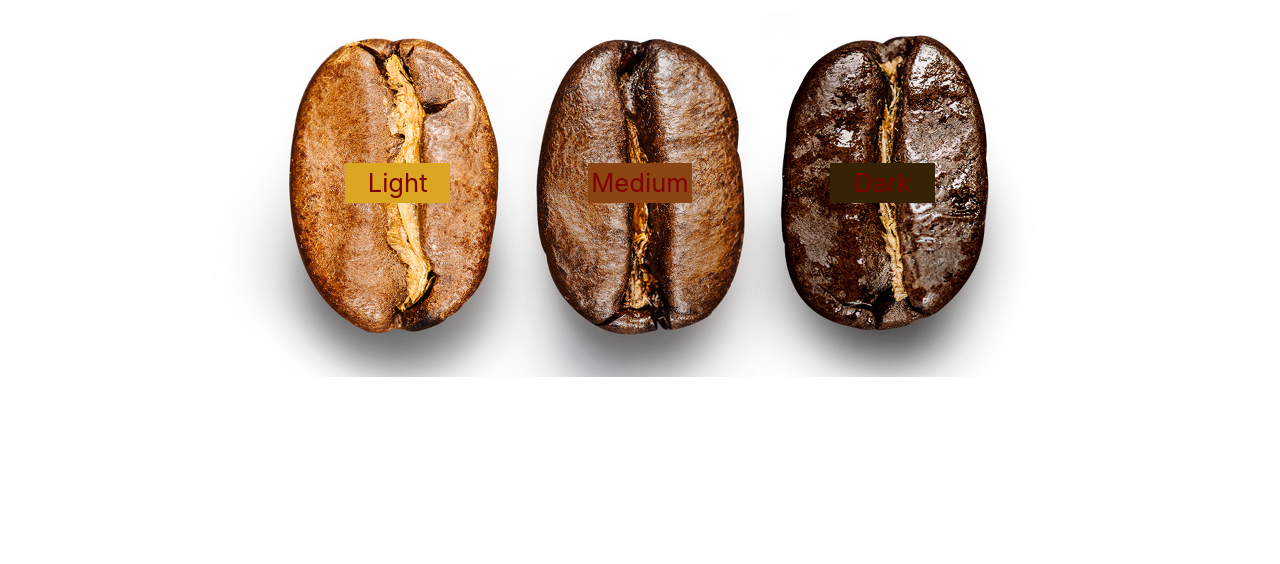
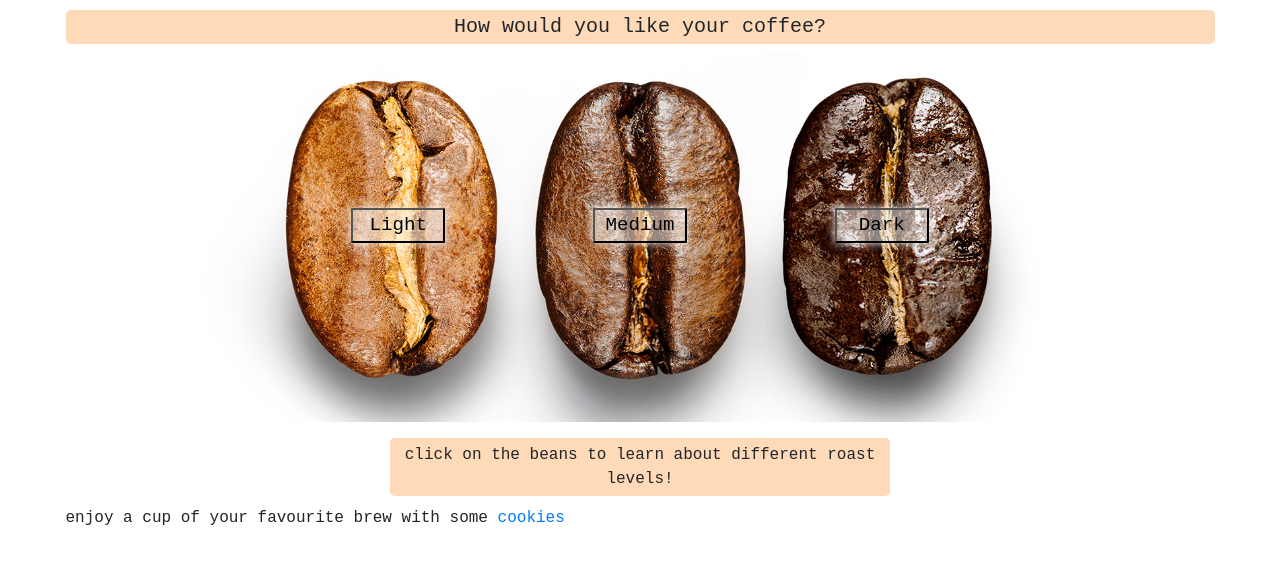
Before and after one commit to ApproxNeo/FED-2020-Assignment, a PHP site: page /coffee.html in a window 1280 px wide. Shown: the top 564 px of the page. Run offline with PHP 8.4, Linux system fonts and the light colour scheme; some libraries are stand-ins or nearby versions.

Commit message:
coffee.html

```diff
--- a/coffee.html
+++ b/coffee.html
@@ -16,18 +16,46 @@
 </head>
 
 <body>
+    <script>
+        function lightInfo() {
+            document.getElementById('roast-info').innerHTML = 'Light, or Blonde roast coffee, is a mellow-tasting coffee that may have tasting notes of fruit, or nuts. Light roast coffees have a high acidity, and their light colour is due to being roasted for a shorter period of time. This is also the reason why light roast coffee has the highest caffeine content among the roast profiles.';
+        }
+
+        function medInfo() {
+            document.getElementById('roast-info').innerHTML = 'Medium roast coffees are less acidic than light roast coffees, as they have been roasted for longer. The flavours of a medium roast coffee may resemble caramel, and these roasts tend to be more popular among coffee drinkers.';
+        }
+
+        function darkInfo() {
+            document.getElementById('roast-info').innerHTML = 'Dark roast coffee contains the least amount of caffeine in the roast profile spectrum, and are the least acidic. The flavour of the dark roast can be best described as the flavour most people associate with coffee.';
+        }
+    </script>
+
     <!--header-->
     <div class="row">
         <div class="col-sm-12 row-no-gutters">
             <div w3-include-html="header.html"></div>
         </div>
 
-        <div class="col-sm-12" id="roasts">
-            <figure><img src="images/coffee-images/roasts.jpg" /></figure>
-            <button id="light" type="button">Light</button>
-            <button id="medium" type="button">Medium</button>
-            <button id="dark" type="button">Dark</button>
-        </div>
+        <main>
+
+            <div class="col-sm-12" id="roasts">
+                <h5>How would you like your coffee?</h5>
+                <figure>
+                    <img src="images/coffee-images/roasts.jpg" />
+                </figure>
+                <button onclick="lightInfo()" id="light" type="button">Light</button>
+                <button onclick="medInfo()" id="medium" type="button">Medium</button>
+                <button onclick="darkInfo()" id="dark" type="button">Dark</button>
+                <div id="roast-caption">
+                    <p id="roast-info">click on the beans to learn about different roast levels!</p>
+                </div>
+            </div>
+
+            <div class="col-sm-12">
+                <p>enjoy a cup of your favourite brew with some <a id="cookielink" href="pastries.html">cookies</a></p>
+            </div>
+
+        </main>
 
         <div class="col-sm-12 footer">
             <div w3-include-html="footer.html"></div>
--- a/css/coffee.css
+++ b/css/coffee.css
@@ -1,5 +1,11 @@
-body
-{
+body {
+    font-family: Courier New, Courier, monospace;
+    font-weight: 500;
+}
+
+main{
+    margin:auto;
+    width:90%;
 }
 
 #roasts {
@@ -7,32 +13,65 @@ body
     text-align:center;
 }
 
+#roasts h5 {
+    margin-top:5px;
+    background-color: peachpuff;
+    border: 5px solid peachpuff;
+    border-radius: 5px;
+}
+
 #roasts img{
     object-fit: cover;
-    width:80%;
+    width:90%;
 }
 
-#roasts button{
-    position:absolute;
-    top:40%;
-    width:8%;
-    padding:1px;
-    font-size:2vw;
-    border:none;
-    color:maroon;
+#roasts button {
+    position: absolute;
+    top: 10.3em;
+    width: 8%;
+    padding: 1px;
+    font-size: 1.5vw;
+    /*
+border:1px solid;
+background-color:transparent;
+color:white;
+*/
+    background: #fff; /* fallback color for old browsers */
+    background: rgba(255, 255, 255, 0.5);
+    border-radius: 1px;
+    color: #000000;
+    text-align: center;
+    text-decoration: none;
+    box-shadow:0px 0px 10px white;
 }
 
 #light {
-    left: 27.5%;
-    background-color:goldenrod;
+    left: 25.5%;
+    /*color:goldenrod;*/
 }
 
 #medium{
     left:46%;
-    background-color:saddlebrown;
+    /*color:saddlebrown;*/
 }
 
 #dark {
-    right: 27.5%;
-    background-color:#362204;
+    right: 25.5%;
+    /*color:#362204;*/
 }
+
+#cookielink {
+    cursor: url(../images/cookiecursor.png), auto;
+}
+
+#roast-info {
+    width: 500px;
+    margin:auto;
+    background-color:peachpuff;
+    border:5px solid peachpuff;
+    border-radius:5px;
+}
+
+#roast-info p{
+    text-align: center;
+}
```
Also changed, not shown: images/cookiecursor.png (added).
